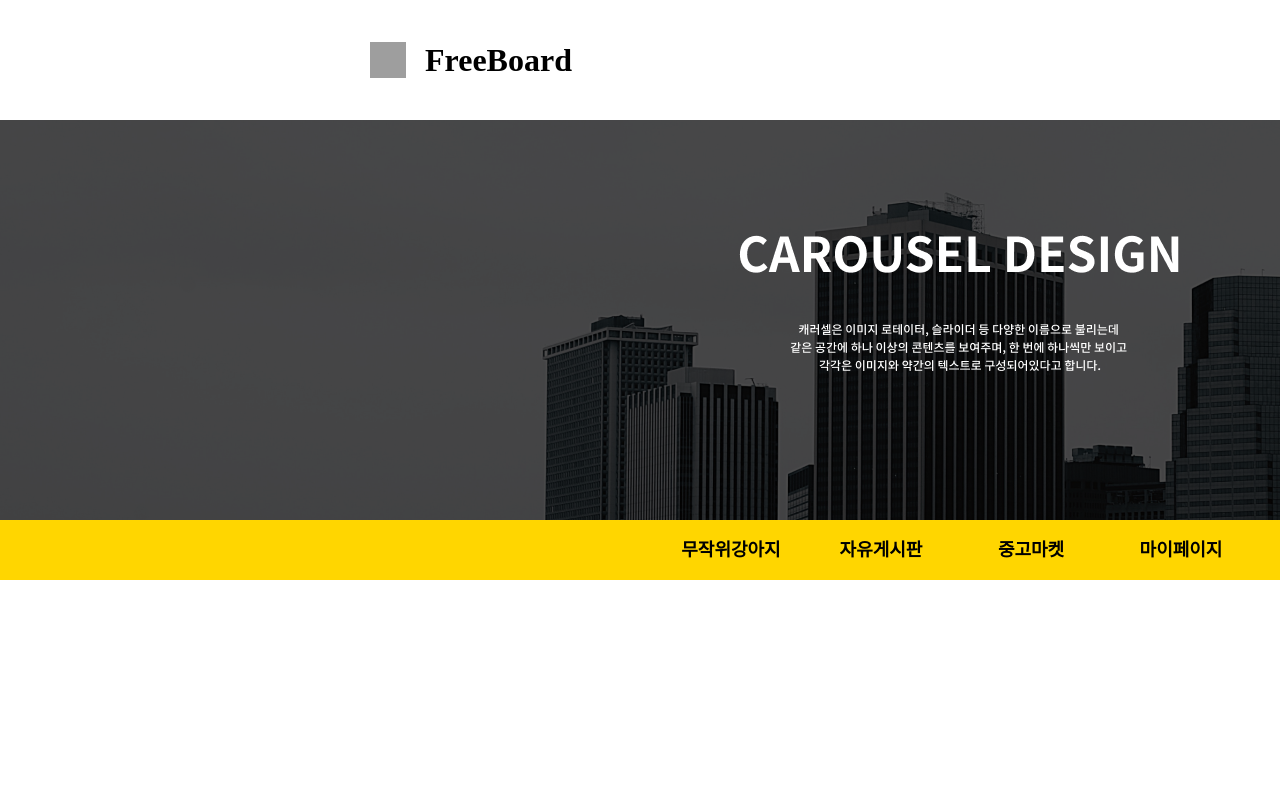
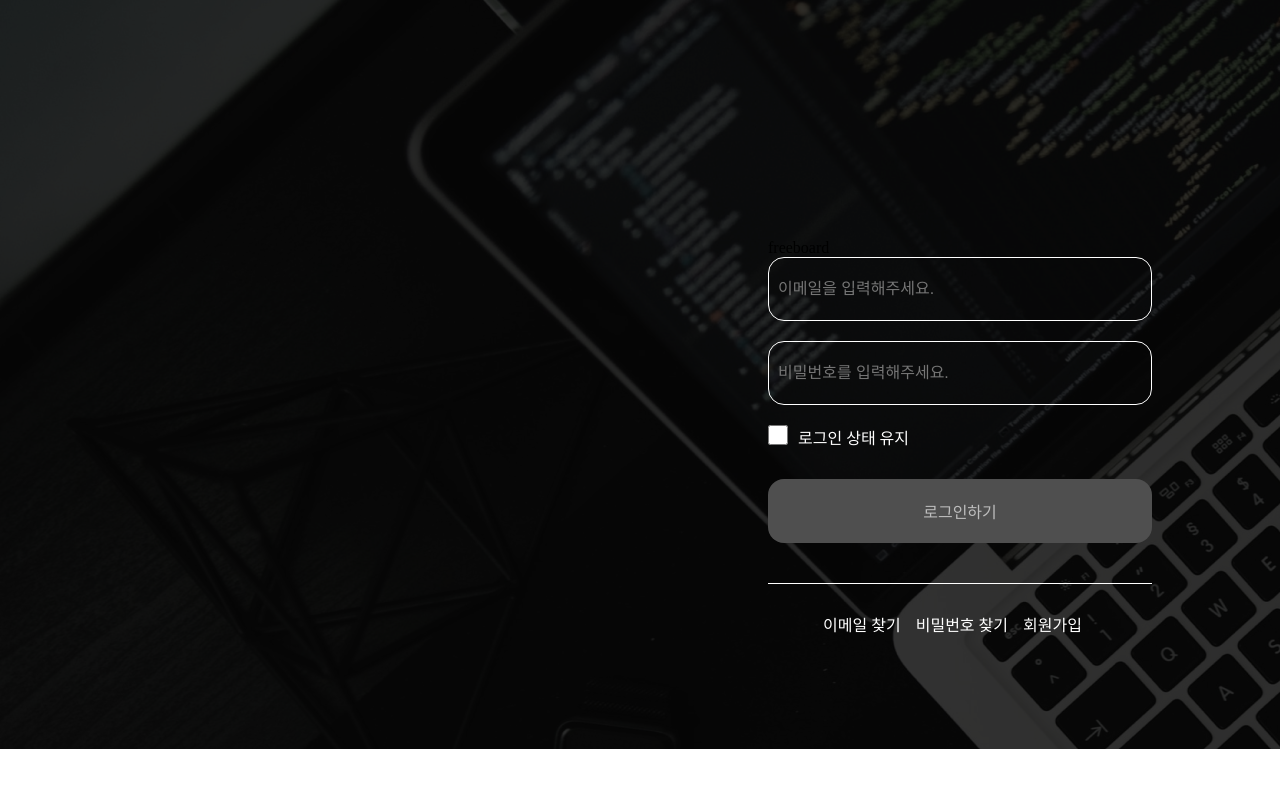
Before and after one commit to ddhelop/FreeBoard, a Next.js app: page /login in a window 1280 px wide. Before the commit this address had no page. Shown: the top 800 px of the page. Built offline with nearby package versions, Linux system fonts and the light colour scheme; grey boxes are pictures that could not be loaded.

Commit message:
loginForm UI

```diff
--- a/package.json
+++ b/package.json
@@ -23,7 +23,8 @@
     "react-daumpost-hook": "^1.1.8",
     "react-dom": "^17.0.2",
     "react-infinite-scroller": "^1.2.6",
-    "react-player": "^2.13.0"
+    "react-player": "^2.13.0",
+    "react-router-dom": "^6.21.3"
   },
   "revolutions": {
     "@types/react": "17.0.2"
--- /dev/null
+++ b/pages/login/index.tsx
@@ -0,0 +1,8 @@
+import Login from "../../src/components/units/login/Login.container";
+
+
+export default function LoginPage():JSX.Element {
+  return (
+    <Login />
+  )
+}
--- a/src/components/commons/layout/index.tsx
+++ b/src/components/commons/layout/index.tsx
@@ -1,3 +1,5 @@
+
+import { useRouter } from "next/router";
 import LayoutBanner from "./banner/LayoutBanner.container";
 import LayoutHeader from "./header/LayoutHeader.container";
 import LayoutNavigation from "./navigation/LayoutNavigation.container";
@@ -6,14 +8,24 @@ interface ILayoutProps{
   children: JSX.Element;
 }
 
-export default function Layout(props: ILayoutProps){
+const HIDDEN_HEADER = [
+  "/login",
+]
+
+export default function Layout(props: ILayoutProps): JSX.Element{
+  const router = useRouter()
+
+  const isHiddenHeader = HIDDEN_HEADER.includes(router.asPath)
 
   return (
 
     <>
+      {!isHiddenHeader &&
+        <div>
       <LayoutHeader />
       <LayoutBanner />
-      <LayoutNavigation />
+      <LayoutNavigation /></div>}
+
       <div>{props.children}</div>
     </>
   )
--- a/src/components/units/board/list/BoardList.query.ts
+++ b/src/components/units/board/list/BoardList.query.ts
@@ -12,6 +12,7 @@ export const FETCH_BOARDS = gql`
     }
 
 
+
   }
 `;
 
--- /dev/null
+++ b/src/components/units/login/Login.container.tsx
@@ -0,0 +1,8 @@
+import LoginUI from "./Login.presenter";
+
+
+export default function Login():JSX.Element {
+  return (
+    <LoginUI />
+  )
+}
--- /dev/null
+++ b/src/components/units/login/Login.presenter.tsx
@@ -0,0 +1,27 @@
+import * as L from './Login.styles'
+
+export default function LoginUI():JSX.Element {
+  return (
+    <>
+    <L.Wrapper>
+      <L.LoginForm>
+          <L.MainLogo>freeboard</L.MainLogo>
+          <L.Input type='text' placeholder='이메일을 입력해주세요.'/>
+          <L.Input type='password' placeholder='비밀번호를 입력해주세요.' />
+          <L.CheckContainer>
+            <L.CheckBox type='checkbox' />
+            <L.Text>로그인 상태 유지</L.Text>
+          </L.CheckContainer>
+          <L.Button>로그인하기</L.Button>
+          <L.DivideLine></L.DivideLine>
+
+          <L.FindForm>
+            <L.FindText>이메일 찾기</L.FindText>
+            <L.FindText>비밀번호 찾기</L.FindText>
+            <L.FindText>회원가입</L.FindText>
+          </L.FindForm>
+      </L.LoginForm>
+    </L.Wrapper>
+    </>
+  )
+}
--- /dev/null
+++ b/src/components/units/login/Login.styles.ts
@@ -0,0 +1,111 @@
+import styled from "@emotion/styled";
+
+export const Wrapper = styled.div`
+  width:1920px;
+  background-image: url('/login/BG.png');
+  position: relative;
+  background-size: cover;
+
+  display: flex;
+  flex-direction: column;
+  align-items: center;
+  justify-content:center;
+
+  &::before {
+    content: '';
+    position: absolute;
+    top: 0;
+    left: 0;
+    right: 0;
+    bottom: 0;
+    background-color: rgba(0, 0, 0, 0.8); // 80% 투명도의 검은색 오버레이
+    z-index: 1; // 내용이 오버레이 위에 나타나도록 z-index 조정
+  }
+
+  > * {
+    position: relative; // 오버레이 위에 내용을 배치
+    z-index: 2;
+  }
+`
+
+export const LoginForm = styled.div`
+  margin-top:239px;
+
+  width: 384px;
+  height: 510px;
+
+  display:flex;
+  flex-direction: column;
+`
+
+export const MainLogo = styled.div``
+
+export const Input = styled.input`
+  width:384px;
+  height:64px;
+  border-radius:16px;
+
+  background: none;
+  border: 1px solid #ffffff;
+  padding: 0 9px 0 9px;
+
+  color: white;
+  font-size:16px;
+
+  margin-bottom:20px;
+`
+export const CheckContainer = styled.div`
+  display: flex;
+  flex-direction: row;
+
+`
+export const CheckBox = styled.input`
+  width:20px;
+  height:20px;
+  border: 2px solid white;
+  margin-right: 10px;
+`
+
+export const Text = styled.p`
+  font-size: 16px;
+  color: white;
+`
+
+export const Button = styled.button`
+  margin-top:30px;
+  width:384px;
+  height:64px;
+
+  border:none;
+  border-radius:16px;
+  font-size:16px;
+  cursor: pointer;
+  background-color: #4f4f4f;
+  color:#bdbdbd;
+
+`
+
+export const DivideLine = styled.div`
+  width:384px;
+  height:1px;
+  background-color: white;
+
+  margin-top: 40px;
+`
+
+export const FindForm = styled.div`
+  width: 100%;
+  height: 20px;
+
+  display: flex;
+  flex-direction: row;
+  align-items:center;
+  justify-content:center;
+  margin-top: 30px;
+`
+
+export const FindText = styled.p`
+  color: white;
+  margin-right: 15px;
+  cursor: pointer;
+`
```
Also changed, not shown: public/login/BG.png (added), 1 other file (tests, documents, lock files or other folders).
